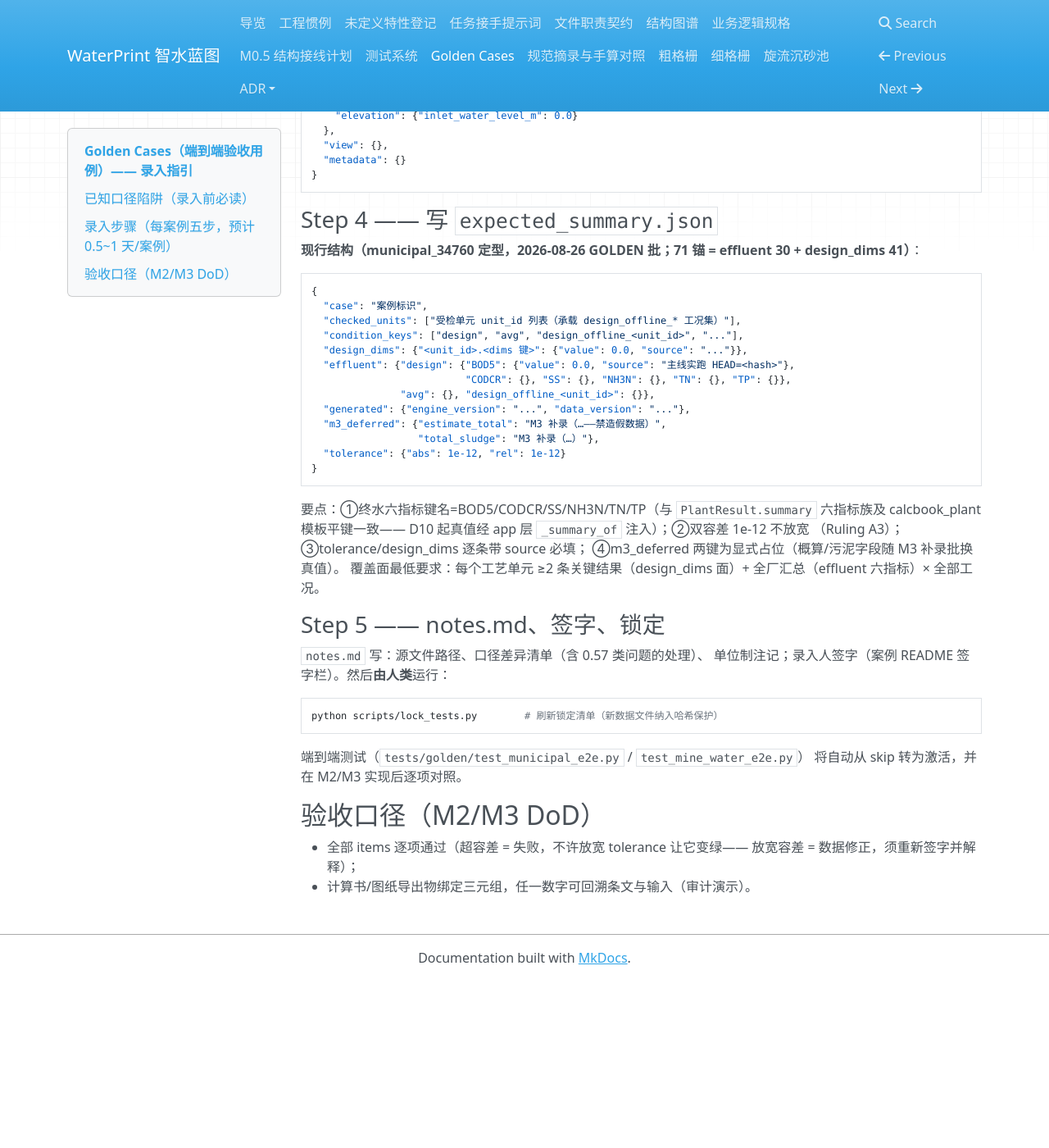
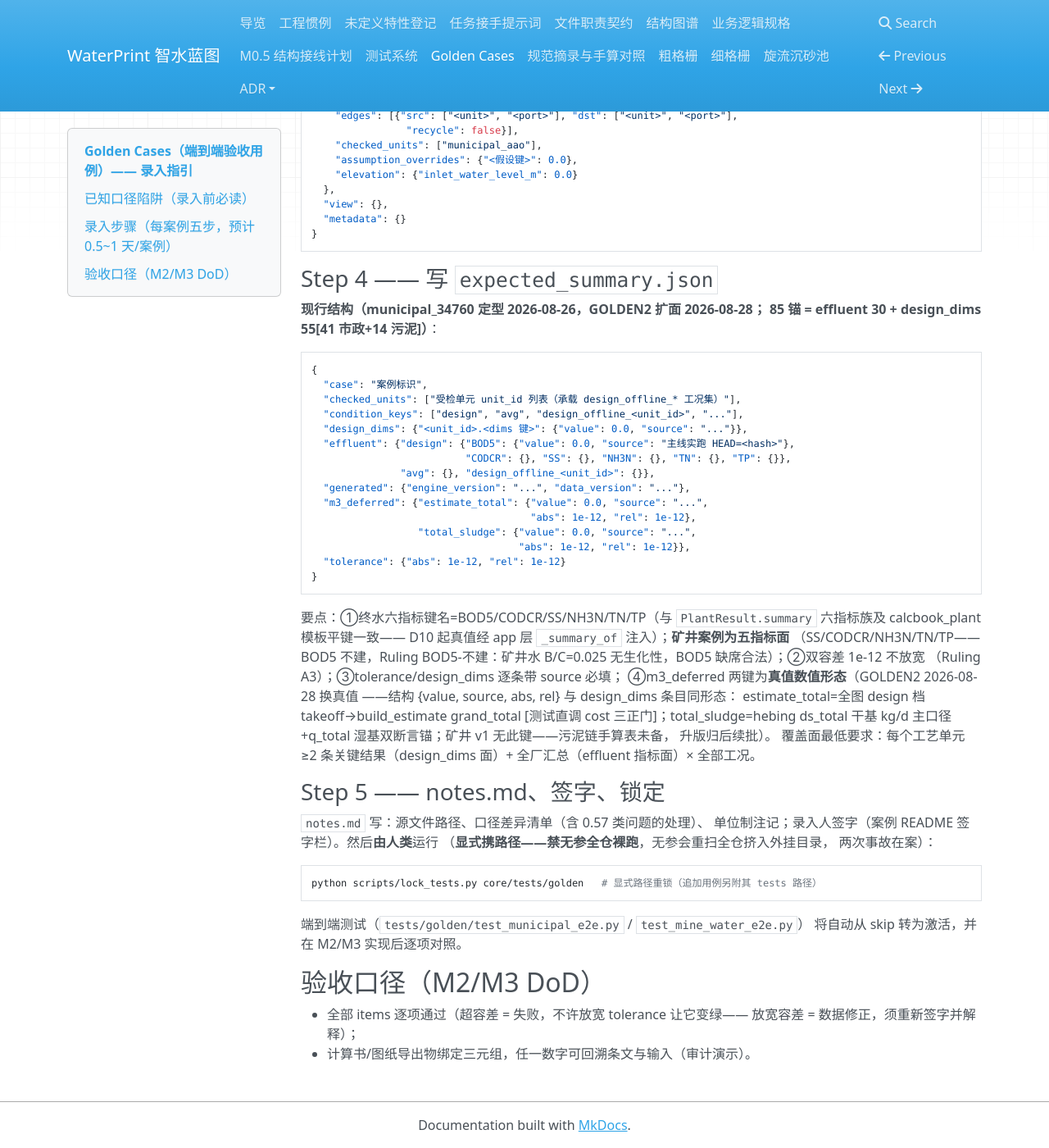
Before and after one commit to yyx20040712/waterprint, an MkDocs documentation site: the page built from docs/golden-cases.md, in a window 1280 px wide and 1400 px high, scrolled down 1545 px. Shown: the whole window at 82% size. Built offline with MkDocs 1.6.1, drawn with Linux system fonts in a browser that asks for light colours; nearby versions of some CDN libraries; before the commit the page ends 2741 px from its top, so only the background shows below that; some of the changed text lies outside the part shown.

Commit message:
GOLDEN2 段一③：重锁恰数+municipal notes 升版+golden-cases 口径同步（收尾）
重锁[总授权流程——lock_tests.py 显式携 core/tests/golden+按 manifest 反推 units_lib 19 包 tests 目录（脚本恒含两默认根，缺参即删 38 单元包条目=COST2 事故形态）；manifest diff vs 批前快照恰数：+3 新增（mine_43836 三件套 input/expected/notes）+6 哈希变（municipal input/expected/notes+mine README+两 e2e）+0 删除+139 零变动，145→148 条；只读位重锁恢复]
municipal notes.md 升版[§1/§2.1/§2.7/§2.8 升版注记（污泥链扩面/m3 真值/serialize 复录 497060 a21ae93581e2b3db/bench 复测 123.0758ms）；§3 追认点新增第 6 条 GOLDEN2 扩面五项（a 链序裁量——shusong 位置照 sludge_shusong.md 表工艺位置行/b 三股注入值出处——ds/p 六键逐字+q 三股为派生值/c 污泥 7 单元主控项裁量/d 概算基数变化/e m3 真值双锚）；§4 差异记档新增行（estimate_total 11908574.59503396 vs COST2 10536911.04824766——基数 12→19 节点+污泥三单元 v_concrete field-wide 计入差 +1371663.55，两金数各自成立）；新增 §5 GOLDEN2 升版记档五条（零扰动实证/14 主控项+衔接值全等/estimate 取数口径/total_sludge 双锚/D3 未触发实录）；签字栏补升版行]
docs/golden-cases.md D6[Step4 结构模板刷新——m3_deferred 字串占位改真值数值形态 {value,source,abs,rel}（estimate_total=全图 design 档 takeoff→build_estimate grand_total 测试直调 cost 三正门/total_sludge=hebing ds_total 干基+q_total 湿基双锚/矿井 v1 无此键记档）+锚数 71→85 注记+mine 五指标面要点（BOD5 不建——Ruling BOD5-不建）；已知口径陷阱 Q1 状态更新（已裁启用 Ruling 九裁④——sup/filtrate 产股+回收边实装归 GOLDEN3，现行 golden 图口声明不连边 UF-11 Ruling ②）+Q2 补 I1 从严 notes 承载记档；Step5 锁命令改显式路径形态+禁无参裸跑警示（两次事故在案）]
批后终态验证[core 全量 744 passed/6 skipped/0 FAIL（743 基线+1 mine e2e skip 转 passed；7 skip−1 恰达 DoD）；tests/golden 2 passed/0 skip；门禁 9 绿+mypy 279 零（app.py 零触碰计数不变）+ruff 零+lint-imports 5 kept]

````diff
--- a/docs/golden-cases.md
+++ b/docs/golden-cases.md
@@ -20,10 +20,15 @@
    架构折叠为高程子系统**输入配置**（§14.3），不再作为单元节点录入。
 3. `constraint_overrides` 旧键需逐条对照 `data/constraint_kb` 新键名，
    映射关系记入 notes.md。
-4. **录入前另须定**（`docs/business-logic.md` §10 待确认项）：Q1 浓缩
-   上清液/脱水滤液回流是否入 golden 图（影响 input 边与 expected 泥量）；
-   Q2 矿井水案例"III 类"执行口径（GB 3838 环评从严 or 地方标准，
-   影响 B10 模块限值绑定）。
+4. **录入前另须定**（`docs/business-logic.md` §10 待确认项）——**Q1
+   已裁（Ruling 九裁④，2026-08-28）**：浓缩上清液/脱水滤液回流口
+   **启用**（sup/filtrate 产股+厂首端回收边），但回流**边实装归
+   GOLDEN3 批**（validate_edge R1 跨流体/_recycle_port 展开面+水量
+   平衡断言+市政回流 golden 案例随之开档）——现行 golden 图
+   sup/filtrate 口声明不连边（UF-11 Ruling ② 形态）；Q2 矿井水案例
+   "III 类"执行口径（GB 3838 环评从严 or 地方标准，影响 B10 模块
+   限值绑定）——I1 从严口径暂以 notes/source 文字承载（coefficients
+   std.* 键族未建，补建归数据批挂账）。
 
 ## 录入步骤（每案例五步，预计 0.5~1 天/案例）
 
@@ -77,8 +82,8 @@
 
 ### Step 4 —— 写 `expected_summary.json`
 
-**现行结构（municipal_34760 定型，2026-08-26 GOLDEN 批；71 锚 =
-effluent 30 + design_dims 41）**：
+**现行结构（municipal_34760 定型 2026-08-26，GOLDEN2 扩面 2026-08-28；
+85 锚 = effluent 30 + design_dims 55[41 市政+14 污泥]）**：
 
 ```json
 {
@@ -90,27 +95,38 @@
                           "CODCR": {}, "SS": {}, "NH3N": {}, "TN": {}, "TP": {}},
                "avg": {}, "design_offline_<unit_id>": {}},
   "generated": {"engine_version": "...", "data_version": "..."},
-  "m3_deferred": {"estimate_total": "M3 补录（…——禁造假数据）",
-                  "total_sludge": "M3 补录（…）"},
+  "m3_deferred": {"estimate_total": {"value": 0.0, "source": "...",
+                                     "abs": 1e-12, "rel": 1e-12},
+                  "total_sludge": {"value": 0.0, "source": "...",
+                                   "abs": 1e-12, "rel": 1e-12}},
   "tolerance": {"abs": 1e-12, "rel": 1e-12}
 }
 ```
 
 要点：①终水六指标键名=BOD5/CODCR/SS/NH3N/TN/TP（与
 `PlantResult.summary` 六指标族及 calcbook_plant 模板平键一致——
-D10 起真值经 app 层 `_summary_of` 注入）；②双容差 1e-12 不放宽
+D10 起真值经 app 层 `_summary_of` 注入）；**矿井案例为五指标面**
+（SS/CODCR/NH3N/TN/TP——BOD5 不建，Ruling BOD5-不建：矿井水
+B/C=0.025 无生化性，BOD5 缺席合法）；②双容差 1e-12 不放宽
 （Ruling A3）；③tolerance/design_dims 逐条带 source 必填；
-④m3_deferred 两键为显式占位（概算/污泥字段随 M3 补录批换真值）。
+④m3_deferred 两键为**真值数值形态**（GOLDEN2 2026-08-28 换真值
+——结构 {value, source, abs, rel} 与 design_dims 条目同形态：
+estimate_total=全图 design 档 takeoff→build_estimate grand_total
+[测试直调 cost 三正门]；total_sludge=hebing ds_total 干基 kg/d
+主口径+q_total 湿基双断言锚；矿井 v1 无此键——污泥链手算表未备，
+升版归后续批）。
 覆盖面最低要求：每个工艺单元 ≥2 条关键结果（design_dims 面）+
-全厂汇总（effluent 六指标）× 全部工况。
+全厂汇总（effluent 指标面）× 全部工况。
 
 ### Step 5 —— notes.md、签字、锁定
 
 `notes.md` 写：源文件路径、口径差异清单（含 0.57 类问题的处理）、
-单位制注记；录入人签字（案例 README 签字栏）。然后**由人类**运行：
+单位制注记；录入人签字（案例 README 签字栏）。然后**由人类**运行
+（**显式携路径——禁无参全仓裸跑**，无参会重扫全仓挤入外挂目录，
+两次事故在案）：
 
 ```bash
-python scripts/lock_tests.py        # 刷新锁定清单（新数据文件纳入哈希保护）
+python scripts/lock_tests.py core/tests/golden   # 显式路径重锁（追加用例另附其 tests 路径）
 ```
 
 端到端测试（`tests/golden/test_municipal_e2e.py` / `test_mine_water_e2e.py`）
````
Also changed, not shown: test-lock.manifest.json (+9 -6 lines), 1 other file.
